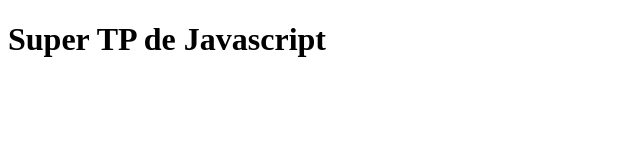
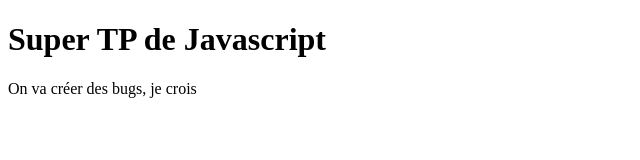
Before and after one commit to TyTy-cf/2026-poei-javascript, a plain HTML site: page index.html in a window 1280 px wide. Shown: the whole page, without its empty margins (0-640 px from the left). Drawn offline with Linux system fonts and the light colour scheme.

Commit message:
Aller on push tous ensemble !

```diff
--- a/index.html
+++ b/index.html
@@ -7,6 +7,7 @@
     </head>
     <body>
         <h1>Super TP de Javascript</h1>
+        <p>On va créer des bugs, je crois</p>
         <script></script>
     </body>
 </html>
```
